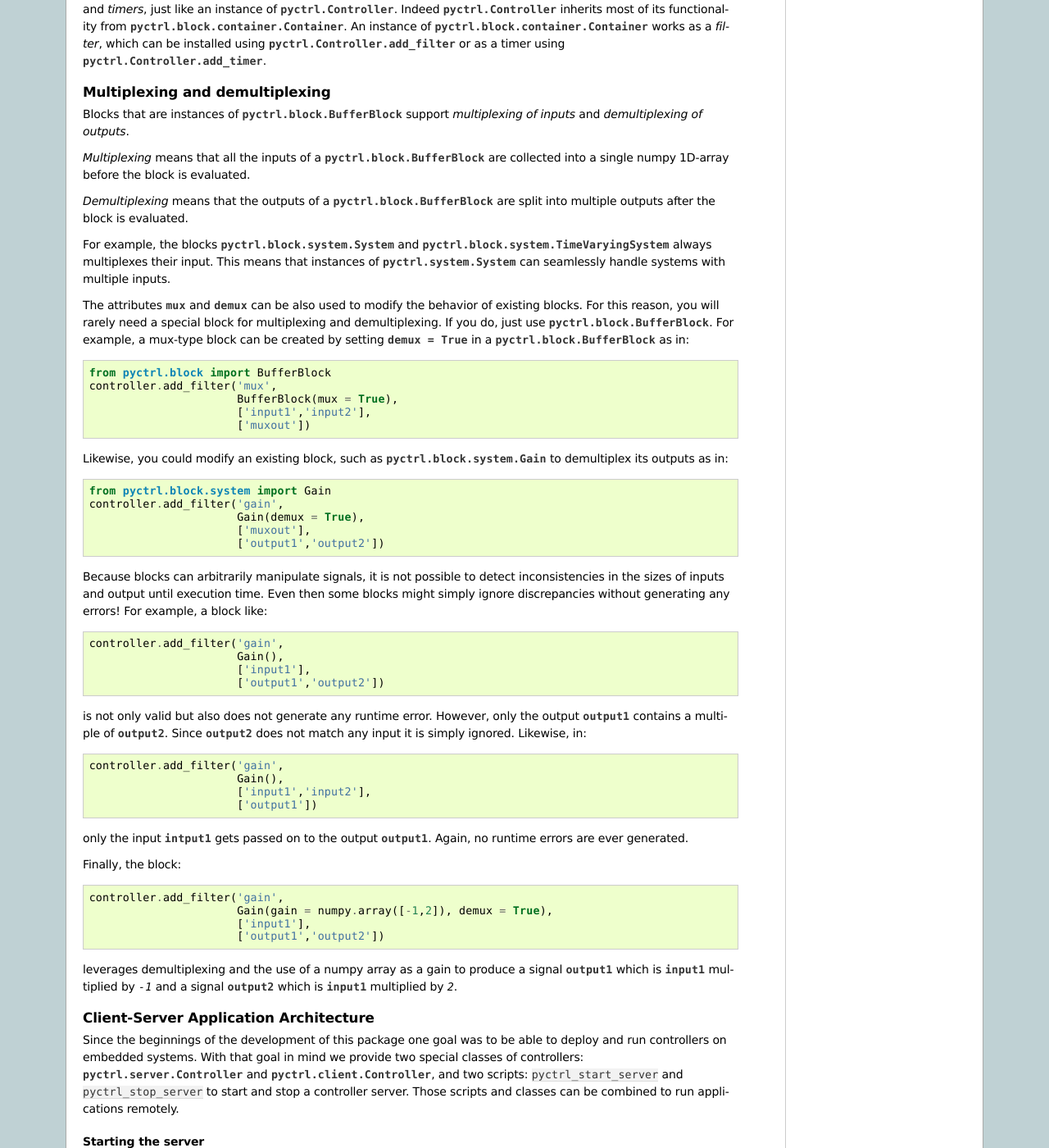
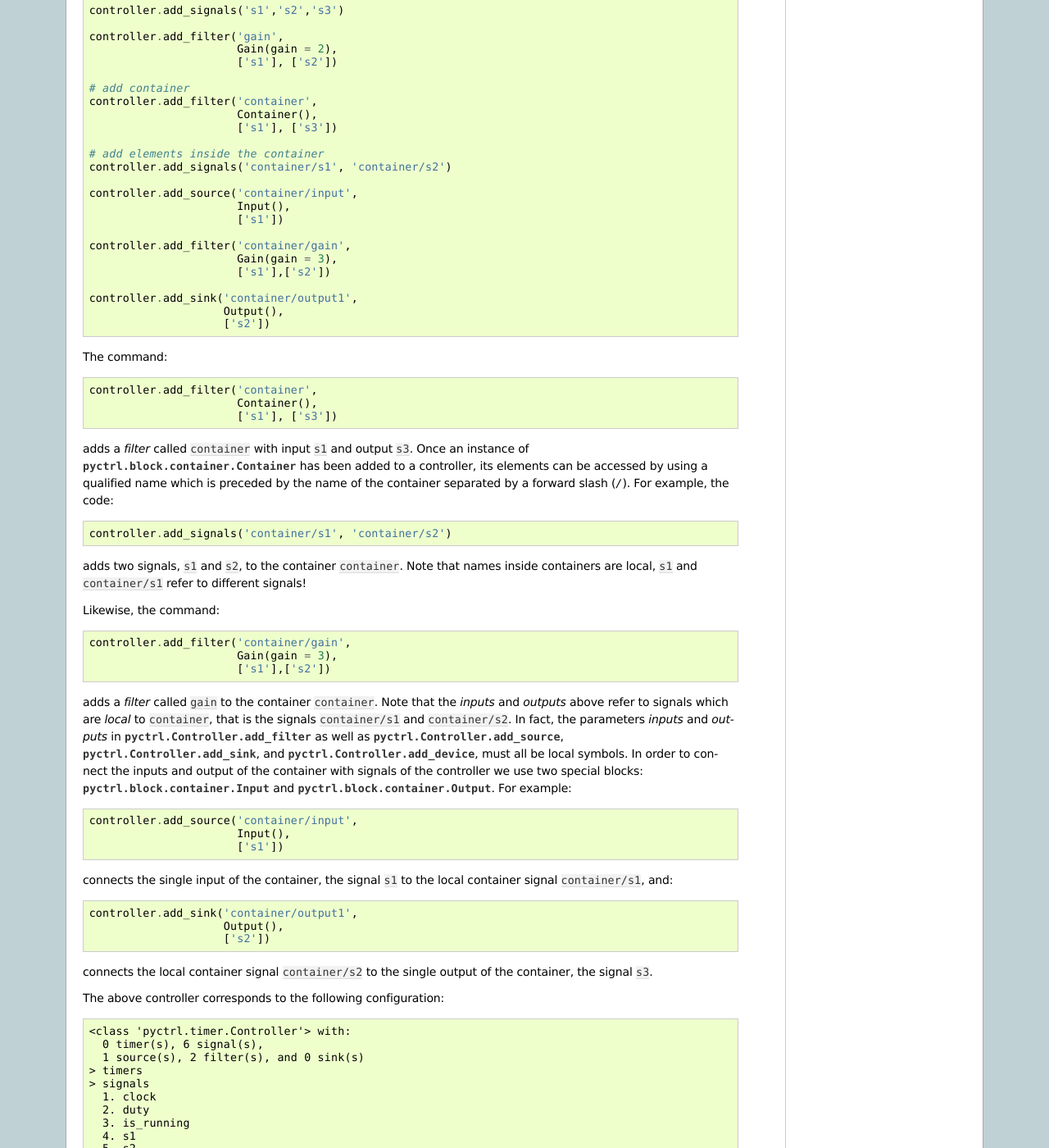
Before and after one commit to mcdeoliveira/pyctrl, a Sphinx documentation site: the page built from doc/user_guide.rst, in a window 1280 px wide and 1400 px high, scrolled down 29535 px. Shown: the whole window at 82% size. Built offline with Sphinx 7.4.7, drawn with Linux system fonts in a browser that asks for light colours; some of the changed text lies outside the part shown.

Commit message:
Documentation of Container and qualified names

```diff
--- a/doc/advanced.inc
+++ b/doc/advanced.inc
@@ -9,7 +9,7 @@ gone through the :ref:`Tutorial` and have a good understanding of the
 concepts discussed there before reading this chapter.
 
 ------------------------------
-Qualified names and Containers
+Qualified names and containers
 ------------------------------
 
 Instances of the class :py:class:`pyctrl.block.container.Container`
@@ -20,7 +20,152 @@ inherits most of its functionality from
 :py:class:`pyctrl.block.container.Container`. An instance of
 :py:class:`pyctrl.block.container.Container` works as a *filter*,
 which can be installed using :py:class:`pyctrl.Controller.add_filter`
-or as a timer using :py:class:`pyctrl.Controller.add_timer`.
+or :py:class:`pyctrl.Controller.add_device` or as a timer using
+:py:class:`pyctrl.Controller.add_timer`.
+
+As the name suggests, a :py:class:`pyctrl.block.container.Container`
+can contain other blocks, just like a :py:class:`pyctrl.Controller`
+does. In order to access elements inside a container one uses a
+*qualified name* involving the special character forward slash
+(`/`). For example, consider the following code::
+
+    # import Controller and other blocks from modules
+    from pyctrl.timer import Controller
+    from pyctrl.block.system import Gain
+    from pyctrl.block.container import Container, Input, Output
+
+    # initialize controller
+    controller = Controller(period = 1)
+
+    controller.add_signals('s1','s2','s3')
+
+    controller.add_filter('gain',
+                          Gain(gain = 2),
+                          ['s1'], ['s2'])
+
+    # add container
+    controller.add_filter('container',
+                          Container(),
+                          ['s1'], ['s3'])
+
+    # add elements inside the container
+    controller.add_signals('container/s1', 'container/s2')
+
+    controller.add_source('container/input',
+                          Input(),
+                          ['s1'])
+
+    controller.add_filter('container/gain',
+                          Gain(gain = 3),
+                          ['s1'],['s2'])
+
+    controller.add_sink('container/output1',
+                        Output(),
+                        ['s2'])
+
+The command::
+
+    controller.add_filter('container',
+                          Container(),
+                          ['s1'], ['s3'])
+
+adds a *filter* called :samp:`container` with input :samp:`s1` and
+output :samp:`s3`. Once an instance of
+:py:class:`pyctrl.block.container.Container` has been added to a
+controller, its elements can be accessed by using a qualified name
+which is preceded by the name of the container separated by a forward
+slash (`/`). For example, the code::
+
+    controller.add_signals('container/s1', 'container/s2')
+
+adds two signals, :samp:`s1` and :samp:`s2`, to the container
+:samp:`container`. Note that names inside containers are local,
+:samp:`s1` and :samp:`container/s1` refer to different signals!
+
+Likewise, the command::
+
+    controller.add_filter('container/gain',
+                          Gain(gain = 3),
+                          ['s1'],['s2'])
+
+adds a *filter* called :samp:`gain` to the container
+:samp:`container`. Note that the *inputs* and *outputs* above refer to
+signals which are *local* to :samp:`container`, that is the signals
+:samp:`container/s1` and :samp:`container/s2`. In fact, the parameters
+*inputs* and *outputs* in :py:class:`pyctrl.Controller.add_filter` as
+well as :py:class:`pyctrl.Controller.add_source`,
+:py:class:`pyctrl.Controller.add_sink`, and
+:py:class:`pyctrl.Controller.add_device`, must all be local
+symbols. In order to connect the inputs and output of the container
+with signals of the controller we use two special blocks:
+:py:class:`pyctrl.block.container.Input` and
+:py:class:`pyctrl.block.container.Output`. For example::
+
+    controller.add_source('container/input',
+                          Input(),
+                          ['s1'])
+
+connects the single input of the container, the signal :samp:`s1` to
+the local container signal :samp:`container/s1`, and::
+
+    controller.add_sink('container/output1',
+                        Output(),
+                        ['s2'])
+
+connects the local container signal :samp:`container/s2` to the single
+output of the container, the signal :samp:`s3`.
+
+The above controller corresponds to the following configuration:
+
+.. code-block:: none
+
+    <class 'pyctrl.timer.Controller'> with:
+      0 timer(s), 6 signal(s),
+      1 source(s), 2 filter(s), and 0 sink(s)
+    > timers
+    > signals
+      1. clock
+      2. duty
+      3. is_running
+      4. s1
+      5. s2
+      6. s3
+    > sources
+      1. clock[TimerClock, disabled] >> clock
+    > filters
+      1. s1 >> gain[Gain, enabled] >> s2
+      2. s1 >> container[Container, disabled] >> s3
+	 <class 'pyctrl.block.container.Container'> with:
+	   0 timer(s), 2 signal(s),
+	   1 source(s), 1 filter(s), and 1 sink(s)
+	 > timers
+	 > signals
+	   1. s1
+	   2. s2
+	 > sources
+	   1. input[Input, enabled] >> s1
+	 > filters
+	   1. s1 >> gain[Gain, enabled] >> s2
+	 > sinks
+	   1. s2 >> output1[Output, enabled]
+    > sinks
+
+Note how the contents of the container is shown indented. Executing::
+
+    import time
+    controller.set_signal('s1', 1)
+    with controller:
+        time.sleep(.1)
+
+    print('s1 = {}'.format(controller.get_signal('s2')))
+    print('s2 = {}'.format(controller.get_signal('s3')))
+
+will produce:
+
+.. code-block:: none
+
+    s1 = 0
+    s2 = 0
 
 -------------------------------
 Multiplexing and demultiplexing
--- a/doc/conf.py
+++ b/doc/conf.py
@@ -62,9 +62,9 @@ author = 'Mauricio C. de Oliveira'
 # built documents.
 #
 # The short X.Y version.
-version = '0.3'
+version = '0.4'
 # The full version, including alpha/beta/rc tags.
-release = '0.3'
+release = '0.4'
 
 # The language for content autogenerated by Sphinx. Refer to documentation
 # for a list of supported languages.
--- a/doc/pyctrl.inc
+++ b/doc/pyctrl.inc
@@ -3,6 +3,7 @@ Module `pyctrl`
 
 .. automodule:: pyctrl
    :members:
+   :inherited-members:
    :show-inheritance:
 
 Module `pyctrl.timer`
--- a/doc/tutorial.inc
+++ b/doc/tutorial.inc
@@ -352,9 +350,29 @@ regular *sources*, *filters*, and *sinks*, setting the attribute
 dictionary *kwargs* contains parameters that are passed when
 instantiating the device, in this case a *period* of 1 second.
 
+The main difference between
+:py:meth:`pyctrl.Controller.add_device` and, for instance,
+:py:meth:`pyctrl.Controller.add_source` is that
+:py:meth:`pyctrl.Controller.add_device` takes as arguments
+strings with the package and class name of the *source*, *filter*, or
+*sink*, whereas :py:meth:`pyctrl.Controller.add_source`
+takes in an instance of an object.
+
+The notion of *device* is much more than a simple convenience
+though. By having the controller dynamically initialize a block by
+providing the module and class names as strings to
+:py:meth:`pyctrl.Controller.add_device`, i.e. the arguments
+:py:data:`'pyctrl.block.clock'` and :py:data:`'TimerClock'` above, it
+will be possible to remotely initialize blocks that rely on the
+presence of specific hardware using our :ref:`Client-Server
+Application Architecture`, as you will learn later. Note that you do
+not have to directly import any modules when using
+:py:meth:`pyctrl.Controller.add_device`.
+
 A controller with a timer based clock is so common that the above
 construction is provided as a module in :py:mod:`pyctrl.timer`. Using
-:py:mod:`pyctrl.timer` the `Hello World!` example can be simplified to::
+:py:mod:`pyctrl.timer` the `Hello World!` example can be simplified
+to::
 
     # import Python's standard time module
     import time
@@ -1427,8 +1418,8 @@ Proportional-Integral motor speed control
 You will now turn to the implementation of a closed-loop
 Proportional-Integral controller, or PI controller for short, on the
 same hardware used in the Section :ref:`Interfacing with
-hardware`. Start by installing the same devices as before, one motor and
-one encoder::
+hardware`. Start by installing the same devices as before, one motor
+and one encoder::
 
     # import Controller and other blocks from modules
     from pyctrl.rc import Controller
```
Also changed, not shown: other parts of doc/advanced.inc (+10 -18 lines), other parts of doc/tutorial.inc (+18 -54 lines), doc/pyctrl.block.inc (+7 -0 lines), 3 other files.
